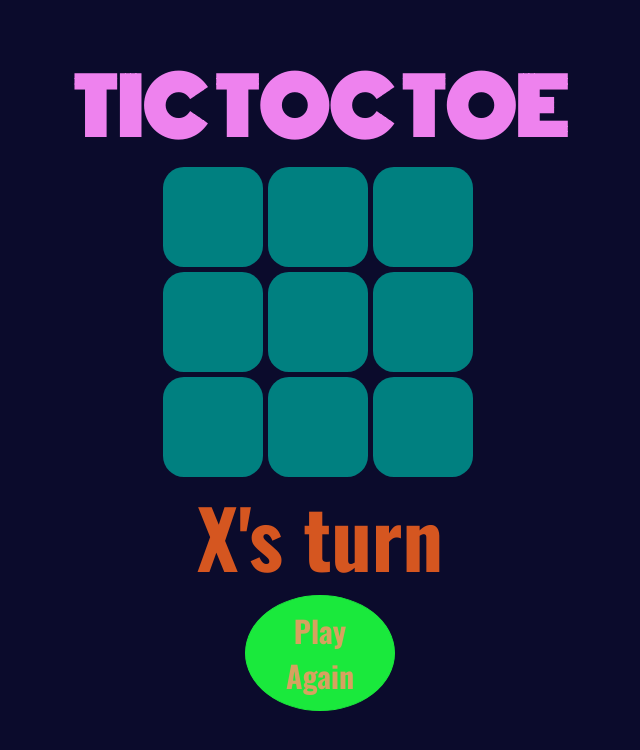
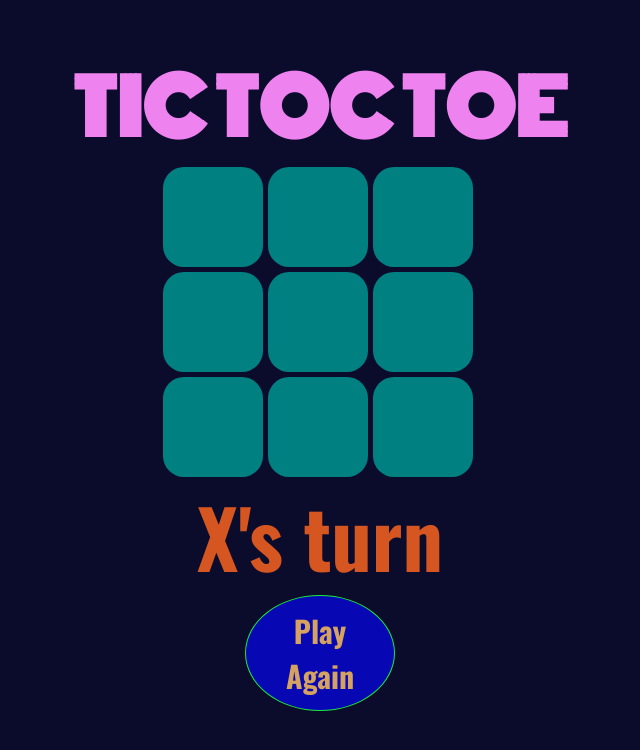
Before and after one commit to 8york/bookish-fishstick, a plain HTML site: page index.html in a window 1280 px wide. Shown: the whole page, without its empty margins (320-960 px from the left). Drawn offline with nearby package versions, Linux system fonts and the light colour scheme.

Commit message:
thur mor

```diff
--- a/js/main.js
+++ b/js/main.js
@@ -66,7 +66,7 @@ $(document).ready(function () {
         $(".cell").filter(`[data-index=${b}]`).addClass("winnerCell");
         $(".cell").filter(`[data-index=${c}]`).addClass("winnerCell");
       }
-      //this shows game is a draw
+      //this shows the game is a draw
       else if (currentPosition.O.length + currentPosition.X.length === 9) {
         $("#message").html(`It's a draw`);
         gameOver = true;
--- a/style.css/tictac.css
+++ b/style.css/tictac.css
@@ -47,7 +47,7 @@ h1{
     padding:.4em;
     font-size: 30px;
     border-radius: 50%;
-    background-color: rgb(26, 233, 60);
+    background-color: rgb(7, 7, 180);
     border: solid 1px rgb(26, 233, 60);
     color: rgb(214, 162, 95);
     width: 150px;
@@ -58,7 +58,7 @@ h1{
 }
 
 .btn:hover {
-    background-color: navy;
+    background-color: rgb(26, 233, 60);
 }
 
 #message {
```
